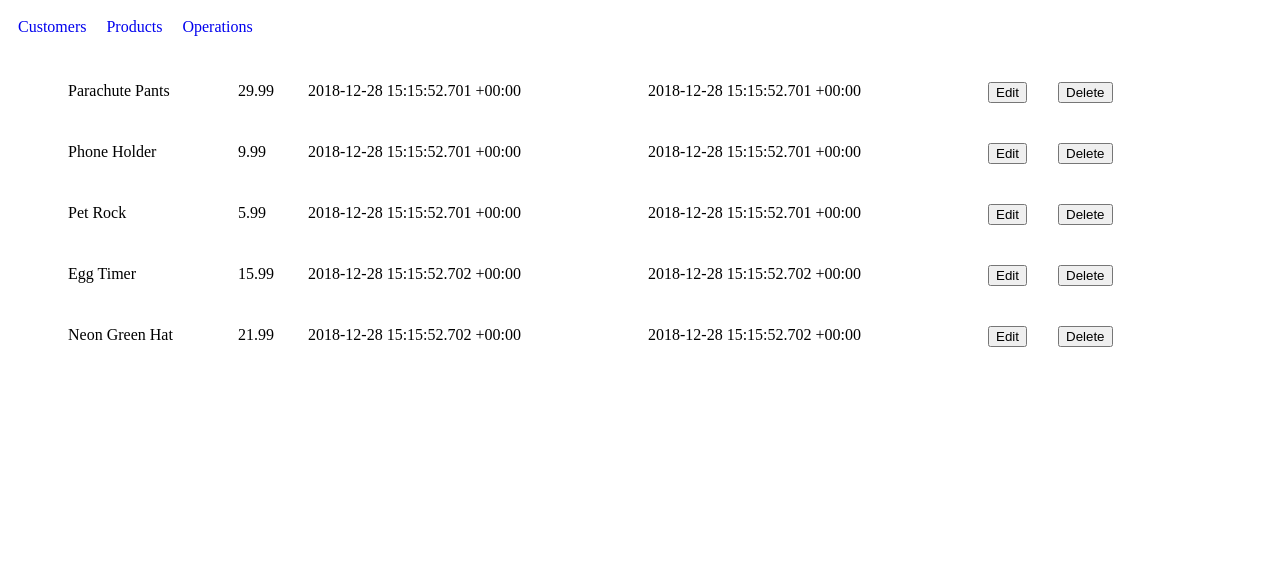
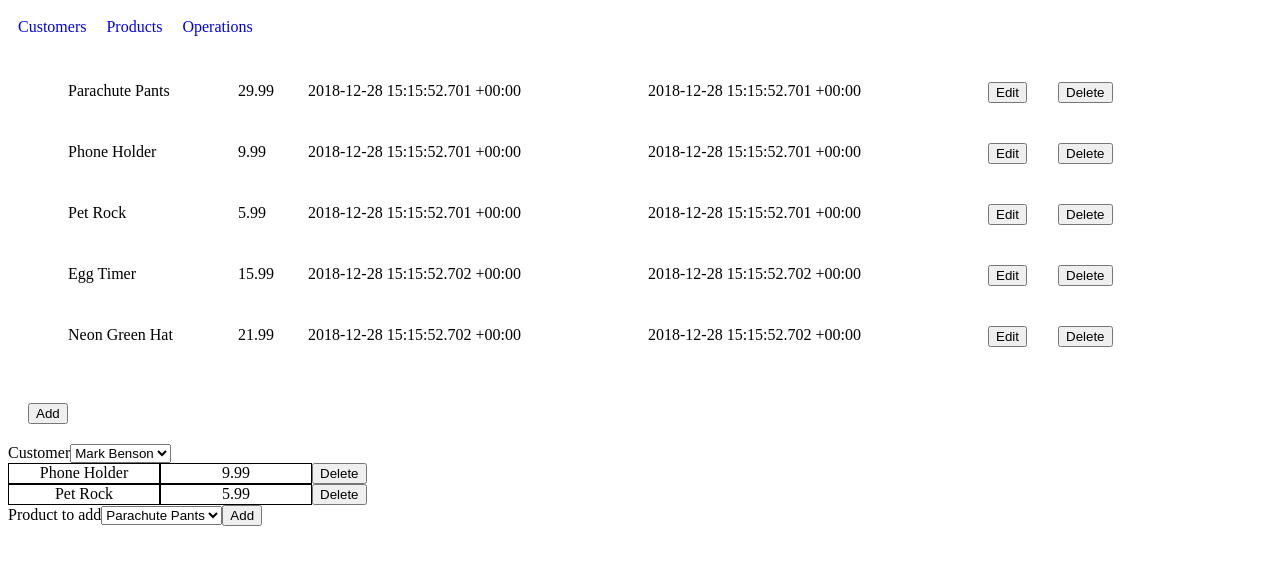
Before and after one commit to eukartsan/invoicing-app, a React (Create React App) app: page /products in a window 1280 px wide. Shown: the top 564 px of the page. Built offline with nearby package versions, Linux system fonts and the light colour scheme.

Commit message:
add new invoicing

```diff
--- a/src/Customers/Customers.js
+++ b/src/Customers/Customers.js
@@ -51,7 +51,7 @@ class Customers extends React.Component {
 
     render() {
 
-        const { customers, addNewCustomers } = this.props;
+        const { customers } = this.props;
 
         const customers_list = customers
             .map((item) => {
--- a/src/Products/Products.js
+++ b/src/Products/Products.js
@@ -1,6 +1,6 @@
 import React from 'react'
 import './Products.css'
-import { productsLoaded, onDeleteProducts } from '../actions';
+import { productsLoaded, onDeleteProducts, onProductToInvoicing } from '../actions';
 import { connect } from 'react-redux';
 
 class Products extends React.Component {
@@ -8,6 +8,12 @@ class Products extends React.Component {
     deleteProduct = (id) => () => {
         this.props.handleOnDelProducts(id)
     };
+
+    addProductToInvoicing =  (id) => (event) => {
+        event.preventDefault();
+        this.props.handleOnProductToInvoicing(id)
+    }
+
 
     ProductsActive = (id) => (event) => {
         const { setProductsActive } = this.props
@@ -99,7 +105,13 @@ class Products extends React.Component {
                 <ul>
                     {products_list}
                 </ul>
+                <div className="products-btn">
+                    <button onClick={this.addProductToInvoicing()}>
+                        Add
+                    </button>
+                </div>
             </div>
+
         )
     }
 }
@@ -112,6 +124,7 @@ const mapDispatchToProps = dispatch => {
     return {
         productsLoaded,
         handleOnDelProducts: (id) => dispatch(onDeleteProducts(id)),
+        handleOnProductToInvoicing: (id) => dispatch(onProductToInvoicing(id)),
     }
 }
 
--- a/src/actions/index.js
+++ b/src/actions/index.js
@@ -29,6 +29,12 @@ const onDeleteProducts = (id) => ({
     id
 });
 
+const onProductToInvoicing = (id) => {
+    return {
+    type: 'PRODUCT_TO_INVOICING',
+    payload: id
+}};
+
 const onDeleteOperations = (id) => ({
     type: 'DELETE_OPERATIONS',
     id
@@ -48,5 +54,6 @@ export {
     onDeleteCustomers,
     onDeleteProducts,
     onDeleteOperations,
-    addNewCustomers
+    addNewCustomers,
+    onProductToInvoicing
 }
--- a/src/pages/products-page.js
+++ b/src/pages/products-page.js
@@ -1,12 +1,13 @@
 import React from 'react'
 import Products from '../Products/Products'
+import Operations from '../Operations/Operations'
 
 const ProductsPage = () => {
 
     return (
         <div>
-            <Products
-            />
+            <Products/>
+            <Operations/>
         </div>
     );
 };
--- a/src/reducers/index.js
+++ b/src/reducers/index.js
@@ -1,7 +1,8 @@
 import uuidv4 from 'uuid/v4'
 
 const initialState = {
-    customers: [{
+    customers: [
+        {
             id: uuidv4(),
             name: 'Mark Benson',
             address: '353 Rochester St, Rialto FL 43250',
@@ -43,8 +44,8 @@ const initialState = {
             phone: '555-534-1111',
             active: false
         }],
-    products:
-        [{
+    products: [
+        {
             id: uuidv4(),
             name: 'Parachute Pants',
             price: 29.99,
@@ -128,6 +129,15 @@ const reducer = (state = initialState, action) => {
         case 'DELETE_OPERATIONS':
             const invoicingTable = state.invoicingTable.filter((invoicing) => invoicing.id !== action.id);
             return { ...state, invoicingTable };
+        case 'PRODUCT_TO_INVOICING': {
+            const newInvoicing = {
+                name: 'Sherlock Holmes',
+                price: '20',
+                id: uuidv4()
+            };
+            const invoicingTable = [...state.invoicingTable, newInvoicing];
+            return { ...state, invoicingTable };
+        }
         case 'ADD_NEW_CUSTOMERS': {
             const customerItems = {
                 id: uuidv4(),
```
Also changed, not shown: src/Operations/Operations.js (+9 -13 lines). Lines whose indentation alone changed are shown as unchanged.
